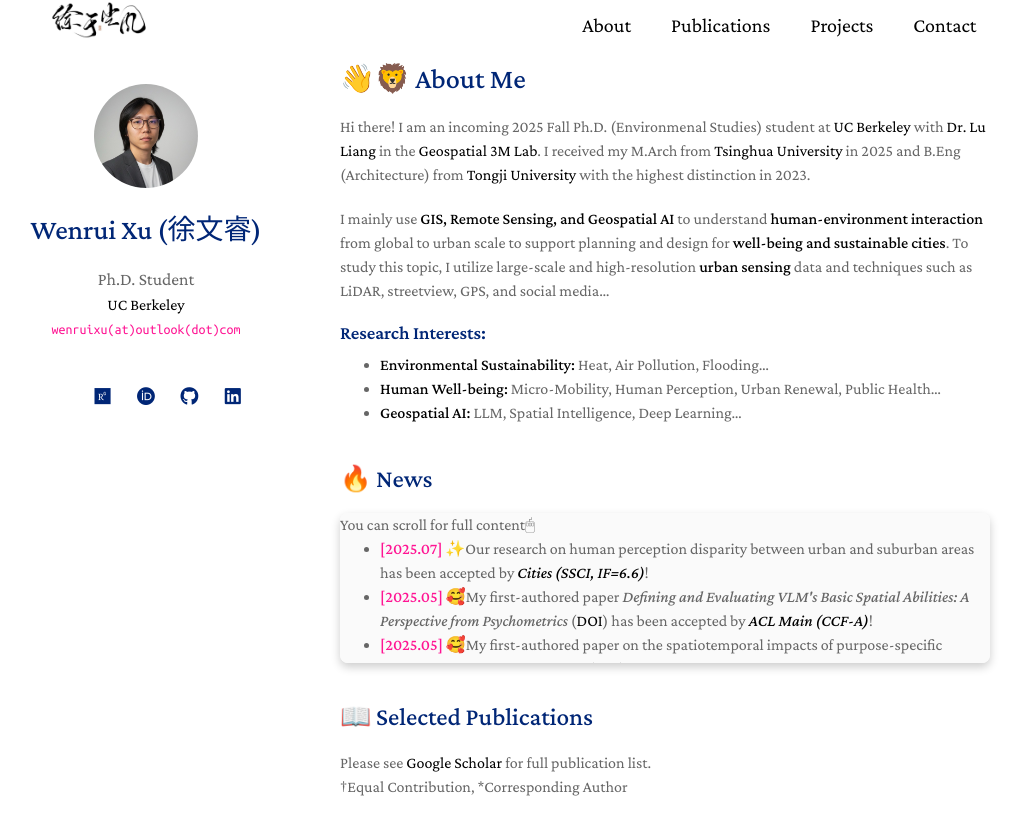
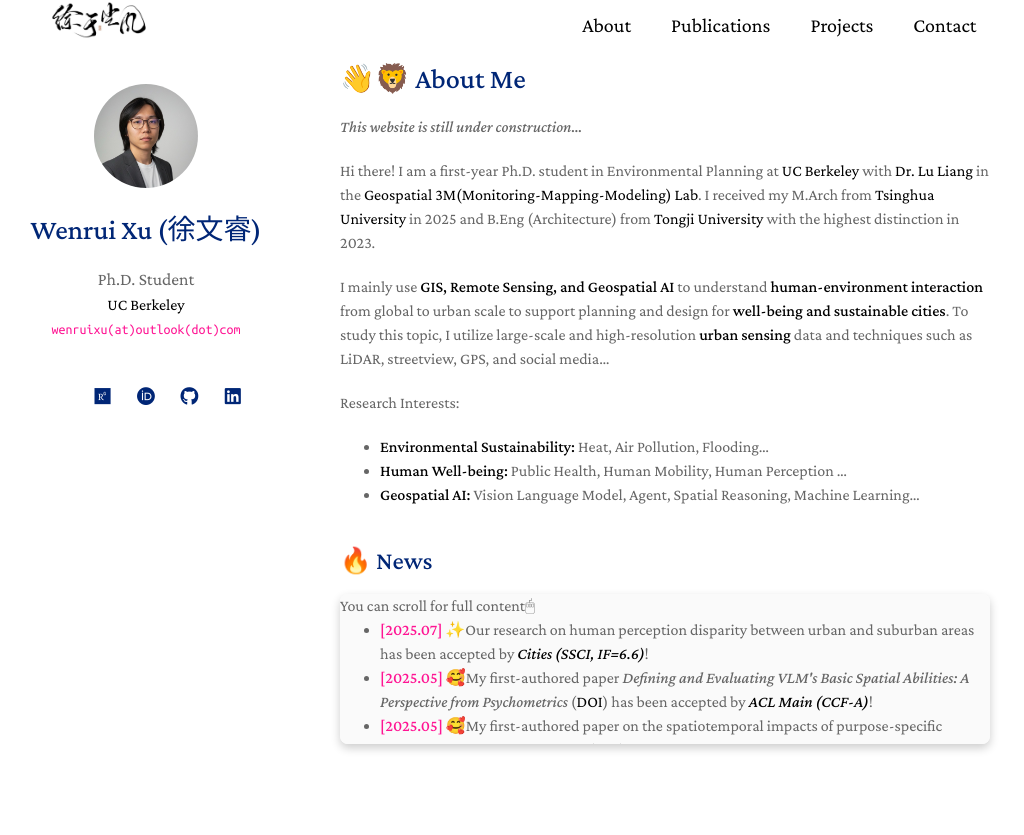
Before and after one commit to ruaruaxu/ruaruaxu.github.io, a Jekyll site: the page built from index.md, in a window 1280 px wide and 1400 px high, cut to the strip 0-836 px from the top of the window. Shown: the whole strip, without its empty margins (130-1154 px from the left). Built offline with Jekyll 4.4.1, drawn with Linux system fonts in a browser that asks for light colours; a style sheet for code colours, icons or effects is not loaded; some of the changed lines change nothing that is shown.

Commit message:
Update homepage, add world map, update CV
Revise homepage content and assets: update bio text (now a first-year Ph.D. in Environmental Planning at UC Berkeley), add a temporary "site under construction" note, and reorganize Research Interests. Add an interactive world map component using D3 v7 and topojson (world-atlas CDN) with styled pulsing location markers and labels (Berkeley, China, Europe). Replace assets/files/curriculum_vitae.pdf with an updated PDF.

```diff
--- a/index.md
+++ b/index.md
@@ -10,21 +10,130 @@
 
 # 👋🦁 About Me
 
-Hi there! I am an incoming 2025 Fall Ph.D. (Environmenal Studies) student at [UC Berkeley](https://www.berkeley.edu/)  with [Dr. Lu Liang](https://sites.google.com/site/liang3mlab/people/prof-lu-liang) in the [Geospatial 3M Lab](https://sites.google.com/site/liang3mlab/home). I received my M.Arch from [Tsinghua University](https://www.tsinghua.edu.cn/en/) in 2025 and B.Eng (Architecture) from [Tongji University](https://caup.tongji.edu.cn/caupen/main.htm) with the highest distinction in 2023.
+*This website is still under construction...*
+
+Hi there! I am a first-year Ph.D. student in Environmental Planning at [UC Berkeley](https://www.berkeley.edu/)  with [Dr. Lu Liang](https://sites.google.com/site/liang3mlab/people/prof-lu-liang) in the [Geospatial 3M(Monitoring-Mapping-Modeling) Lab](https://sites.google.com/site/liang3mlab/home). I received my M.Arch from [Tsinghua University](https://www.tsinghua.edu.cn/en/) in 2025 and B.Eng (Architecture) from [Tongji University](https://caup.tongji.edu.cn/caupen/main.htm) with the highest distinction in 2023.
 
 I mainly use **GIS, Remote Sensing, and Geospatial AI** to understand **human-environment interaction** from global to urban scale to support planning and design for **well-being and sustainable cities**. To study this topic, I utilize large-scale and high-resolution **urban sensing** data and techniques such as LiDAR, streetview, GPS, and social media...
 
-### Research Interests:
-
+Research Interests:
 - **Environmental Sustainability:** Heat, Air Pollution, Flooding...
-- **Human Well-being:** Micro-Mobility, Human Perception, Urban Renewal, Public Health...
-- **Geospatial AI:** LLM, Spatial Intelligence, Deep Learning...
+- **Human Well-being:** Public Health, Human Mobility, Human Perception ...
+- **Geospatial AI:** Vision Language Model, Agent, Spatial Reasoning, Machine Learning...
  <br>
 
 
 ## 🔥 News
 
 {% include_relative _includes/news.md %}
+
+
+<div id="world-map-container" style="width: 100%; max-width: 900px; margin: 30px auto; position: relative;">
+    </div>
+
+<style>
+    /* 呼吸点动画样式 */
+    .map-pulse {
+        fill: #6c5ce7;       /* 扩散圈颜色 */
+        opacity: 0;
+        transform-origin: center;
+        animation: map-ripple 2s ease-out infinite;
+    }
+    .map-point {
+        fill: #6c5ce7;       /* 实心点颜色 */
+        stroke: #fff;
+        stroke-width: 1px;
+    }
+    .country-path {
+        fill: #e0e0e0;       /* 国家陆地颜色 */
+        stroke: #ffffff;     /* 国界线颜色 */
+        stroke-width: 0.5px;
+    }
+    .country-path:hover {
+        fill: #d6d6d6;       /* 鼠标悬停变色 */
+    }
+
+    @keyframes map-ripple {
+        0% { transform: scale(1); opacity: 0.8; }
+        100% { transform: scale(4); opacity: 0; }
+    }
+</style>
+
+<script src="https://d3js.org/d3.v7.min.js"></script>
+<script src="https://unpkg.com/topojson-client@3"></script>
+
+<script>
+(function() {
+    // 1. 设置画布尺寸（支持响应式）
+    const width = 960;
+    const height = 500; // 墨卡托投影稍微扁一点
+
+    const container = d3.select("#world-map-container");
+
+    const svg = container.append("svg")
+        .attr("viewBox", `0 0 ${width} ${height}`)
+        .attr("style", "width: 100%; height: auto; display: block;");
+
+    // 2. 定义投影：墨卡托 (Mercator)
+    // scale(150) 是缩放大小，translate 是平移到底图中心
+    const projection = d3.geoMercator()
+        .scale(150)
+        .translate([width / 2, height / 1.5]);
+
+    const pathGenerator = d3.geoPath().projection(projection);
+
+    // 3. 定义你要标记的坐标点 [经度, 纬度]
+    // 你可以在 Google Maps 上查到坐标，然后加到这里
+    const myLocations = [
+        { name: "Berkeley", coords: [-122.2585, 37.8719] }, // 你的当前位置
+        { name: "China", coords: [116.4074, 39.9042] },     // 北京示例
+        { name: "Europe", coords: [2.3522, 48.8566] }       // 巴黎示例
+    ];
+
+    // 4. 加载并渲染地图
+    d3.json("https://cdn.jsdelivr.net/npm/world-atlas@2/countries-110m.json").then(data => {
+        const countries = topojson.feature(data, data.objects.countries);
+
+        // A. 画地图底图
+        svg.selectAll("path")
+            .data(countries.features)
+            .enter().append("path")
+            .attr("class", "country-path")
+            .attr("d", pathGenerator);
+
+        // B. 画点
+        const points = svg.selectAll(".location-group")
+            .data(myLocations)
+            .enter().append("g")
+            .attr("class", "location-group")
+            .attr("transform", d => {
+                const [x, y] = projection(d.coords);
+                // 处理可能在地图外的点（虽然世界地图一般不会出界）
+                return x ? `translate(${x}, ${y})` : "display:none";
+            });
+
+        // 添加扩散的圆圈 (下层)
+        points.append("circle")
+            .attr("r", 4)
+            .attr("class", "map-pulse");
+
+        // 添加实心的圆点 (上层)
+        points.append("circle")
+            .attr("r", 4)
+            .attr("class", "map-point");
+
+        // (可选) 添加文字标签
+        points.append("text")
+            .text(d => d.name)
+            .attr("x", 8)
+            .attr("y", 4)
+            .style("font-size", "12px")
+            .style("font-family", "sans-serif")
+            .style("fill", "#333")
+            .style("text-shadow", "0 1px 2px white"); // 加白色描边防止看不清
+    });
+})();
+</script>
 
 
 ## 📖 Selected Publications
```
Also changed, not shown: 1 other file.
